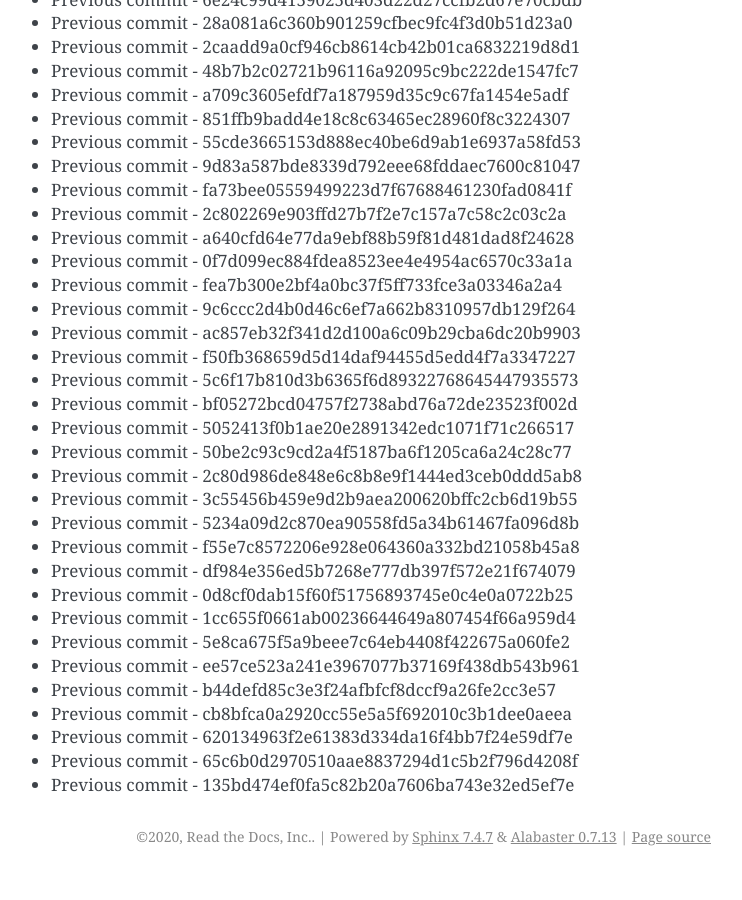
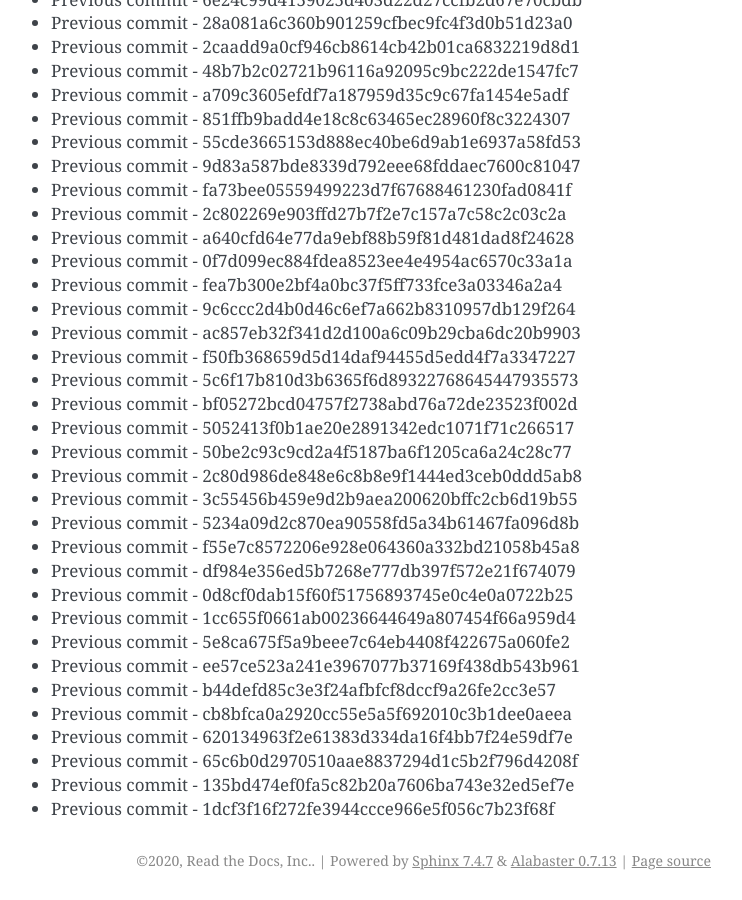
Before and after one commit to readthedocs/rtd-git-stresstest, a Sphinx documentation site: the page built from docs/updates.rst, in a window 1280 px wide and 900 px high, scrolled down 19265 px. Shown: the whole window, without its empty margins (399-1141 px from the left). Built offline with Sphinx 7.4.7, drawn with Linux system fonts in a browser that asks for light colours; before the commit the page ends 20141 px from its top, so only the background shows below that.

Commit message:
Generating commit from previous: 1dcf3f16f272fe3944ccce966e5f056c7b23f68f

```diff
--- a/docs/updates.rst
+++ b/docs/updates.rst
@@ -841,3 +841,4 @@ It can be tested for any performance characteristics.
 * Previous commit - 620134963f2e61383d334da16f4bb7f24e59df7e
 * Previous commit - 65c6b0d2970510aae8837294d1c5b2f796d4208f
 * Previous commit - 135bd474ef0fa5c82b20a7606ba743e32ed5ef7e
+* Previous commit - 1dcf3f16f272fe3944ccce966e5f056c7b23f68f
```
